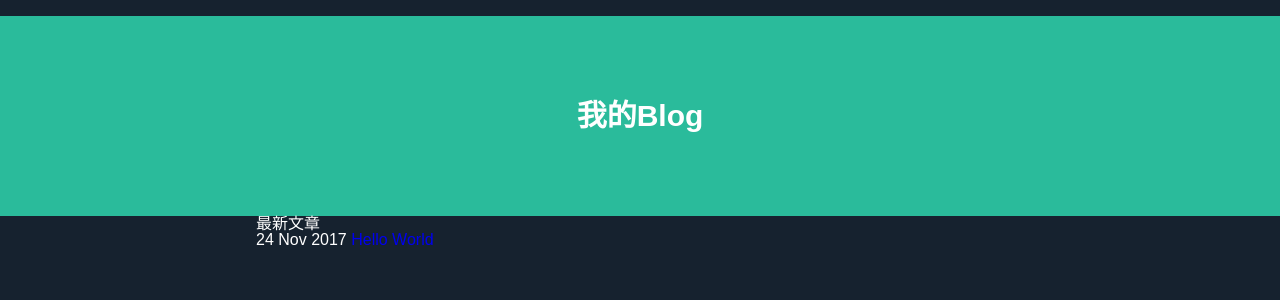
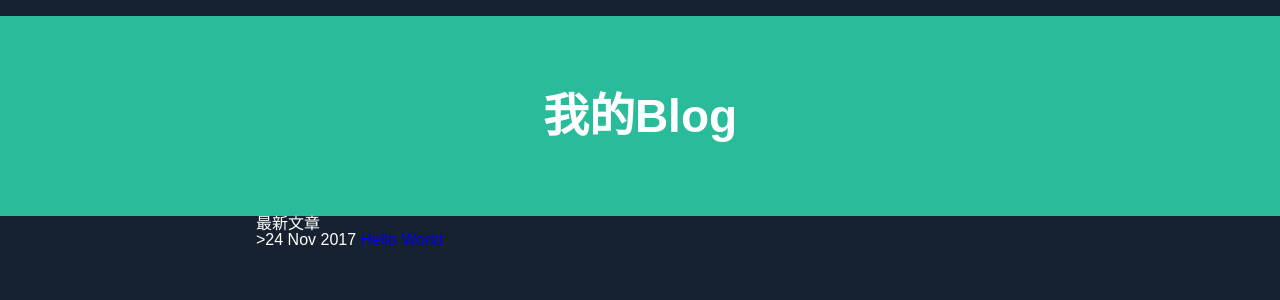
Before and after one commit to tammy0809/gs_demo, a Jekyll site: the page built from index.html, in a window 1280 px wide. Shown: the top 300 px of the page. Built offline with Jekyll 4.4.1, drawn with Linux system fonts in a browser that asks for light colours.

Commit message:
页面美化

```diff
--- a/_layouts/default.html
+++ b/_layouts/default.html
@@ -104,9 +105,12 @@
       line-height: 100%;
       color:#fff;
     }
-    .tb{text-align:center;background:#2abb9b;color:#fff;font-size:30px;line-height:200px;}
+    .tb{text-align:center;background:#2abb9b;color:#fff;font-size:46px;line-height:200px;}
     .warp{width:60%;margin:0 auto;}
-    .list{}
+    .list{padding:30px 0;line-height:24px;}
+    .list p{font-size:20px;}
+    .list ul li{font-size:16px;}
+    .list ul a{color:#d75656}
     </style>
 　　<body>
 
--- a/index.html
+++ b/index.html
@@ -7,7 +7,7 @@
     <p>最新文章</p>
     <ul>
     {% for post in site.posts %}
-    <li>{{ post.date | date_to_string }} <a href="{{ site.baseurl }}{{ post.url }}">{{ post.title }}</a></li>
+    <li>>{{ post.date | date_to_string }} <a href="{{ site.baseurl }}{{ post.url }}">{{ post.title }}</a></li>
         {% endfor %}
     </ul>
 </div>
```
Also changed, not shown: other parts of _layouts/default.html (+1 -0 lines).
